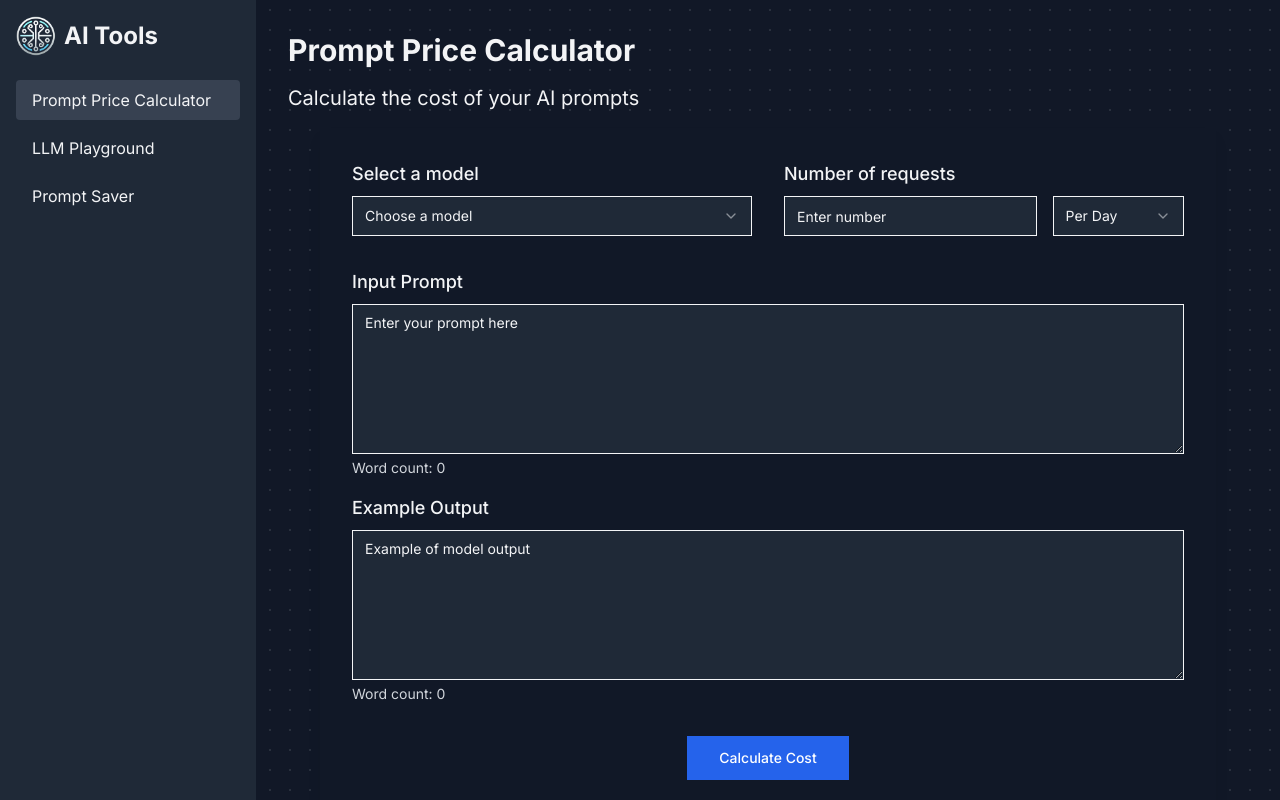
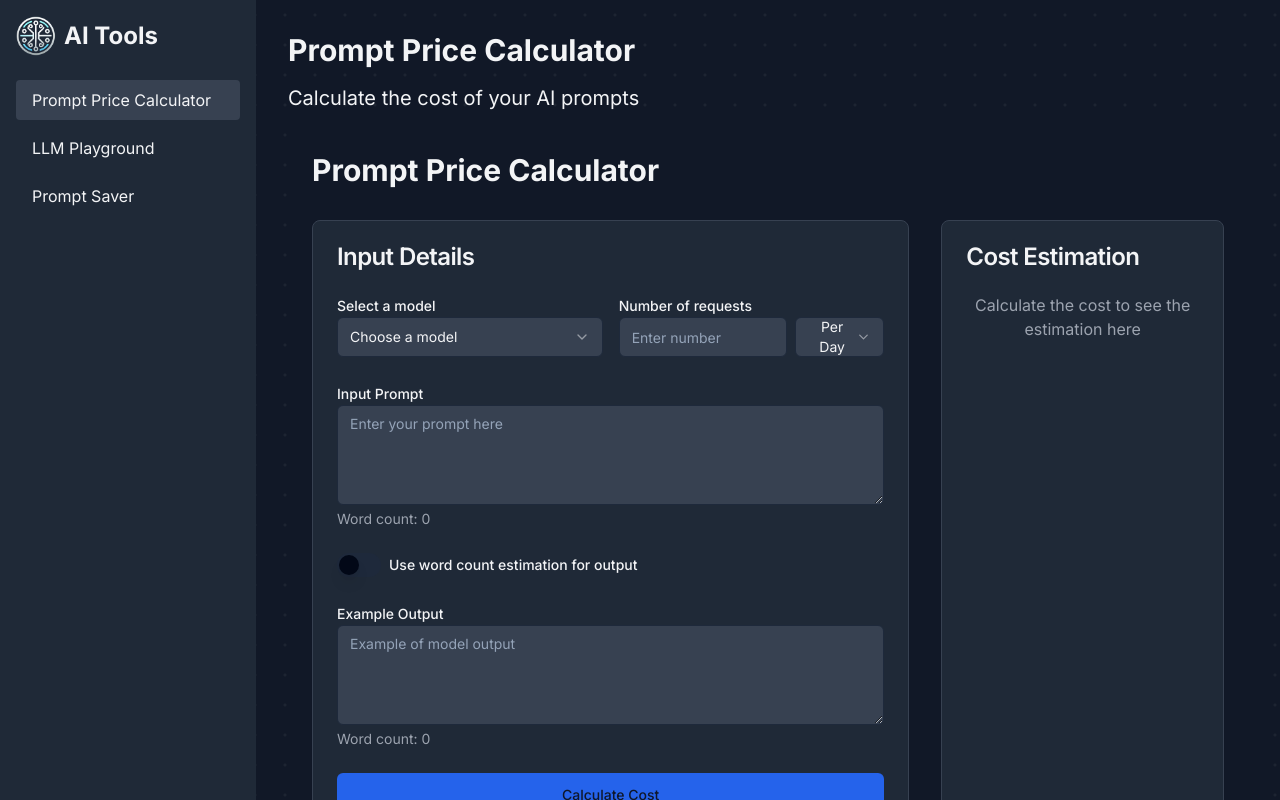
Before and after one commit to hugoromerorico/ai-projects, a Next.js app in the folder front/: page / in a window 1280 px wide. Both pictures are taken after a click on the button "Prompt Price Calculator". Built offline with nearby package versions, Linux system fonts and the light colour scheme.

Commit message:
Improved functionality and toggle mode

```diff
--- a/front/app/globals.css
+++ b/front/app/globals.css
@@ -6,6 +6,7 @@
   --foreground-rgb: 255, 255, 255;
   --background-start-rgb: 0, 0, 0;
   --background-end-rgb: 0, 0, 0;
+  --border-radius: 0.5rem;
 }
 
 body {
@@ -19,6 +20,31 @@
 }
 
 .bg-dotted-pattern {
-  background-image: radial-gradient(rgba(255, 255, 255, 0.1) 1px, transparent 1px);
-  background-size: 20px 20px;
+  background-image: radial-gradient(rgba(255, 255, 255, 0.05) 1px, transparent 2px);
+  background-size: 30px 30px;
 }
+
+@layer base {
+  :root {
+    --background: 222.2 84% 4.9%;
+    --foreground: 210 40% 98%;
+    --card: 222.2 84% 4.9%;
+    --card-foreground: 210 40% 98%;
+    --popover: 222.2 84% 4.9%;
+    --popover-foreground: 210 40% 98%;
+    --primary: 217.2 91.2% 59.8%;
+    --primary-foreground: 222.2 47.4% 11.2%;
+    --secondary: 217.2 32.6% 17.5%;
+    --secondary-foreground: 210 40% 98%;
+    --muted: 217.2 32.6% 17.5%;
+    --muted-foreground: 215 20.2% 65.1%;
+    --accent: 217.2 32.6% 17.5%;
+    --accent-foreground: 210 40% 98%;
+    --destructive: 0 62.8% 30.6%;
+    --destructive-foreground: 210 40% 98%;
+    --border: 217.2 32.6% 17.5%;
+    --input: 217.2 32.6% 17.5%;
+    --ring: 224.3 76.3% 48%;
+    --radius: 0.5rem;
+  }
+}
--- a/front/components/tools/PromptPriceCalculator.tsx
+++ b/front/components/tools/PromptPriceCalculator.tsx
@@ -4,8 +4,10 @@
 import { Label } from '@/components/ui/label'
 import { Select, SelectContent, SelectGroup, SelectItem, SelectLabel, SelectTrigger, SelectValue } from '@/components/ui/select'
 import { Textarea } from '@/components/ui/textarea'
+import { Switch } from '@/components/ui/switch'
 import { Search, Info } from 'lucide-react'
 import { Tooltip, TooltipContent, TooltipProvider, TooltipTrigger } from '@/components/ui/tooltip'
+import { Card, CardContent, CardHeader, CardTitle, CardFooter } from '@/components/ui/card'
 
 const modelFamilies = [
   {
@@ -34,6 +36,8 @@
   const [costTimeFrame, setCostTimeFrame] = useState('request')
   const [searchTerm, setSearchTerm] = useState('')
   const [explanation, setExplanation] = useState('')
+  const [useEstimation, setUseEstimation] = useState(false)
+  const [estimatedOutputWords, setEstimatedOutputWords] = useState('')
 
   const handleInputChange = (e: React.ChangeEvent<HTMLTextAreaElement>) => {
     setInputText(e.target.value)
@@ -55,7 +59,7 @@
         body: JSON.stringify({
           model,
           inputWordCount,
-          outputWordCount,
+          outputWordCount: useEstimation ? parseInt(estimatedOutputWords) : outputWordCount,
           requestCount: parseInt(requestCount),
           timeFrame
         }),
@@ -76,31 +80,37 @@
   })).filter(family => family.models.length > 0)
 
   return (
-    <div className="space-y-8 max-w-4xl mx-auto bg-gray-900 p-8 rounded-lg shadow-lg">
-      <div className="grid grid-cols-1 md:grid-cols-2 gap-8">
+    <div className="w-full min-h-screen bg-gray-900 text-gray-100 p-6">
+      <div className="max-w-7xl mx-auto">
+        <h2 className="text-3xl font-bold mb-8">Prompt Price Calculator</h2>
+        <div className="grid grid-cols-1 lg:grid-cols-3 gap-8">
+          <Card className="lg:col-span-2 bg-gray-800 border-gray-700 rounded-lg">
+            <CardHeader>
+              <CardTitle>Input Details</CardTitle>
+            </CardHeader>
+            <CardContent className="space-y-6">
+              <div className="grid grid-cols-1 sm:grid-cols-2 gap-4">
                 <div>
-          <Label htmlFor="model-select" className="block text-lg font-medium text-gray-100 mb-2">
-            Select a model
-          </Label>
+                  <Label htmlFor="model-select" className="mb-2">Select a model</Label>
                   <Select value={model} onValueChange={setModel}>
-            <SelectTrigger id="model-select" className="w-full bg-gray-800 text-gray-100">
+                    <SelectTrigger id="model-select" className="w-full bg-gray-700 rounded-md">
                       <SelectValue placeholder="Choose a model" />
                     </SelectTrigger>
-            <SelectContent className="bg-gray-800 text-gray-100">
-              <div className="flex items-center px-2 sticky top-0 bg-gray-800">
+                    <SelectContent className="bg-gray-700 rounded-md">
+                      <div className="flex items-center px-2 sticky top-0 bg-gray-700">
                         <Search className="mr-2 h-4 w-4 shrink-0 opacity-50" />
                         <Input
                           placeholder="Search models..."
-                  className="h-8 w-full bg-transparent border-none focus:ring-0 text-gray-100"
+                          className="h-8 w-full bg-transparent border-none focus:ring-0"
                           value={searchTerm}
                           onChange={(e) => setSearchTerm(e.target.value)}
                         />
                       </div>
                       {filteredModels.map((family) => (
                         <SelectGroup key={family.name}>
-                  <SelectLabel className="text-gray-300">{family.name}</SelectLabel>
+                          <SelectLabel className="text-gray-400">{family.name}</SelectLabel>
                           {family.models.map((model) => (
-                    <SelectItem key={model} value={model} className="text-gray-100">{model}</SelectItem>
+                            <SelectItem key={model} value={model}>{model}</SelectItem>
                           ))}
                         </SelectGroup>
                       ))}
@@ -108,23 +118,21 @@
                   </Select>
                 </div>
                 <div>
-          <Label htmlFor="request-count" className="block text-lg font-medium text-gray-100 mb-2">
-            Number of requests
-          </Label>
-          <div className="flex space-x-4">
+                  <Label htmlFor="request-count" className="mb-2">Number of requests</Label>
+                  <div className="flex space-x-2">
                     <Input
                       id="request-count"
                       type="number"
                       placeholder="Enter number"
                       value={requestCount}
                       onChange={(e) => setRequestCount(e.target.value)}
-              className="flex-grow bg-gray-800 text-gray-100"
+                      className="flex-grow bg-gray-700 rounded-md"
                     />
                     <Select value={timeFrame} onValueChange={setTimeFrame}>
-              <SelectTrigger className="w-1/2 bg-gray-800 text-gray-100">
+                      <SelectTrigger className="w-1/2 bg-gray-700 rounded-md">
                         <SelectValue placeholder="Time frame" />
                       </SelectTrigger>
-              <SelectContent className="bg-gray-800 text-gray-100">
+                      <SelectContent className="bg-gray-700 rounded-md">
                         <SelectItem value="day">Per Day</SelectItem>
                         <SelectItem value="week">Per Week</SelectItem>
                         <SelectItem value="month">Per Month</SelectItem>
@@ -133,47 +141,66 @@
                   </div>
                 </div>
               </div>
-
-      <div className="space-y-4">
               <div>
-          <Label htmlFor="input-prompt" className="block text-lg font-medium text-gray-100 mb-2">
-            Input Prompt
-          </Label>
+                <Label htmlFor="input-prompt" className="mb-2">Input Prompt</Label>
                 <Textarea
                   id="input-prompt"
                   placeholder="Enter your prompt here"
                   value={inputText}
                   onChange={handleInputChange}
-            className="min-h-[150px] bg-gray-800 text-gray-100"
+                  className="min-h-[100px] bg-gray-700 rounded-md"
                 />
-          <p className="text-sm text-gray-300 mt-1">Word count: {inputWordCount}</p>
+                <p className="text-sm text-gray-400 mt-1">Word count: {inputWordCount}</p>
               </div>
+              <div className="flex items-center space-x-2">
+                <Switch
+                  checked={useEstimation}
+                  onCheckedChange={setUseEstimation}
+                  id="use-estimation"
+                />
+                <Label htmlFor="use-estimation">Use word count estimation for output</Label>
+              </div>
+              {useEstimation ? (
                 <div>
-          <Label htmlFor="output-example" className="block text-lg font-medium text-gray-100 mb-2">
-            Example Output
-          </Label>
+                  <Label htmlFor="estimated-output" className="mb-2">Estimated Output Word Count</Label>
+                  <Input
+                    id="estimated-output"
+                    type="number"
+                    placeholder="Enter estimated word count"
+                    value={estimatedOutputWords}
+                    onChange={(e) => setEstimatedOutputWords(e.target.value)}
+                    className="w-full bg-gray-700 rounded-md"
+                  />
+                </div>
+              ) : (
+                <div>
+                  <Label htmlFor="output-example" className="mb-2">Example Output</Label>
                   <Textarea
                     id="output-example"
                     placeholder="Example of model output"
                     value={outputText}
                     onChange={handleOutputChange}
-            className="min-h-[150px] bg-gray-800 text-gray-100"
+                    className="min-h-[100px] bg-gray-700 rounded-md"
                   />
-          <p className="text-sm text-gray-300 mt-1">Word count: {outputWordCount}</p>
+                  <p className="text-sm text-gray-400 mt-1">Word count: {outputWordCount}</p>
                 </div>
-      </div>
-
-      <div className="flex justify-center">
-        <Button onClick={handleCalculate} size="lg" className="px-8 bg-blue-600 hover:bg-blue-700 text-white">
+              )}
+            </CardContent>
+            <CardFooter>
+              <Button onClick={handleCalculate} size="lg" className="w-full bg-blue-600 hover:bg-blue-700 rounded-md">
                 Calculate Cost
               </Button>
-      </div>
-
-      {cost !== null && (
-        <div className="bg-gray-800 p-6 rounded-lg shadow-lg">
-          <h3 className="text-xl font-bold mb-4 text-gray-100">Cost Estimation</h3>
+            </CardFooter>
+          </Card>
+          <Card className="bg-gray-800 border-gray-700 rounded-lg">
+            <CardHeader>
+              <CardTitle>Cost Estimation</CardTitle>
+            </CardHeader>
+            <CardContent>
+              {cost !== null ? (
+                <>
                   <div className="flex items-center space-x-2 mb-4">
-            <p className="text-2xl font-semibold text-green-400">
+                    <p className="text-3xl font-semibold text-green-400">
                       ${cost.toFixed(4)}
                     </p>
                     <span className="text-gray-300">per {costTimeFrame}</span>
@@ -182,25 +209,31 @@
                         <TooltipTrigger>
                           <Info className="h-5 w-5 text-gray-400" />
                         </TooltipTrigger>
-                <TooltipContent className="bg-gray-700 text-gray-100">
+                        <TooltipContent className="bg-gray-700 max-w-md rounded-md">
                           <p>{explanation}</p>
                         </TooltipContent>
                       </Tooltip>
                     </TooltipProvider>
                   </div>
                   <Select value={costTimeFrame} onValueChange={setCostTimeFrame}>
-            <SelectTrigger className="w-full max-w-xs bg-gray-700 text-gray-100">
+                    <SelectTrigger className="w-full bg-gray-700 rounded-md">
                       <SelectValue placeholder="Select cost time frame" />
                     </SelectTrigger>
-            <SelectContent className="bg-gray-700 text-gray-100">
+                    <SelectContent className="bg-gray-700 rounded-md">
                       <SelectItem value="request">Per Request</SelectItem>
                       <SelectItem value="day">Per Day</SelectItem>
                       <SelectItem value="month">Per Month</SelectItem>
                       <SelectItem value="year">Per Year</SelectItem>
                     </SelectContent>
                   </Select>
+                </>
+              ) : (
+                <p className="text-gray-400 text-center">Calculate the cost to see the estimation here</p>
+              )}
+            </CardContent>
+          </Card>
         </div>
-      )}
+      </div>
     </div>
   )
 }
--- /dev/null
+++ b/front/components/ui/card.tsx
@@ -0,0 +1,78 @@
+import * as React from "react"
+import { cn } from "@/lib/utils"
+
+const Card = React.forwardRef<
+  HTMLDivElement,
+  React.HTMLAttributes<HTMLDivElement>
+>(({ className, ...props }, ref) => (
+  <div
+    ref={ref}
+    className={cn(
+      "rounded-lg border border-gray-700 bg-gray-800 text-gray-100 shadow-sm",
+      className
+    )}
+    {...props}
+  />
+))
+Card.displayName = "Card"
+
+const CardHeader = React.forwardRef<
+  HTMLDivElement,
+  React.HTMLAttributes<HTMLDivElement>
+>(({ className, ...props }, ref) => (
+  <div
+    ref={ref}
+    className={cn("flex flex-col space-y-1.5 p-6", className)}
+    {...props}
+  />
+))
+CardHeader.displayName = "CardHeader"
+
+const CardTitle = React.forwardRef<
+  HTMLParagraphElement,
+  React.HTMLAttributes<HTMLHeadingElement>
+>(({ className, ...props }, ref) => (
+  <h3
+    ref={ref}
+    className={cn(
+      "text-2xl font-semibold leading-none tracking-tight",
+      className
+    )}
+    {...props}
+  />
+))
+CardTitle.displayName = "CardTitle"
+
+const CardDescription = React.forwardRef<
+  HTMLParagraphElement,
+  React.HTMLAttributes<HTMLParagraphElement>
+>(({ className, ...props }, ref) => (
+  <p
+    ref={ref}
+    className={cn("text-sm text-gray-400", className)}
+    {...props}
+  />
+))
+CardDescription.displayName = "CardDescription"
+
+const CardContent = React.forwardRef<
+  HTMLDivElement,
+  React.HTMLAttributes<HTMLDivElement>
+>(({ className, ...props }, ref) => (
+  <div ref={ref} className={cn("p-6 pt-0", className)} {...props} />
+))
+CardContent.displayName = "CardContent"
+
+const CardFooter = React.forwardRef<
+  HTMLDivElement,
+  React.HTMLAttributes<HTMLDivElement>
+>(({ className, ...props }, ref) => (
+  <div
+    ref={ref}
+    className={cn("flex items-center p-6 pt-0", className)}
+    {...props}
+  />
+))
+CardFooter.displayName = "CardFooter"
+
+export { Card, CardHeader, CardFooter, CardTitle, CardDescription, CardContent }
--- /dev/null
+++ b/front/components/ui/switch.tsx
@@ -0,0 +1,29 @@
+"use client"
+
+import * as React from "react"
+import * as SwitchPrimitives from "@radix-ui/react-switch"
+
+import { cn } from "@/lib/utils"
+
+const Switch = React.forwardRef<
+  React.ElementRef<typeof SwitchPrimitives.Root>,
+  React.ComponentPropsWithoutRef<typeof SwitchPrimitives.Root>
+>(({ className, ...props }, ref) => (
+  <SwitchPrimitives.Root
+    className={cn(
+      "peer inline-flex h-[24px] w-[44px] shrink-0 cursor-pointer items-center rounded-full border-2 border-transparent transition-colors focus-visible:outline-none focus-visible:ring-2 focus-visible:ring-ring focus-visible:ring-offset-2 focus-visible:ring-offset-background disabled:cursor-not-allowed disabled:opacity-50 data-[state=checked]:bg-primary data-[state=unchecked]:bg-input",
+      className
+    )}
+    {...props}
+    ref={ref}
+  >
+    <SwitchPrimitives.Thumb
+      className={cn(
+        "pointer-events-none block h-5 w-5 rounded-full bg-background shadow-lg ring-0 transition-transform data-[state=checked]:translate-x-5 data-[state=unchecked]:translate-x-0"
+      )}
+    />
+  </SwitchPrimitives.Root>
+))
+Switch.displayName = SwitchPrimitives.Root.displayName
+
+export { Switch }
--- a/front/package.json
+++ b/front/package.json
@@ -12,6 +12,7 @@
     "@radix-ui/react-label": "^2.1.0",
     "@radix-ui/react-select": "^2.1.2",
     "@radix-ui/react-slot": "^1.1.0",
+    "@radix-ui/react-switch": "^1.1.1",
     "@radix-ui/react-tooltip": "^1.1.3",
     "class-variance-authority": "^0.7.0",
     "clsx": "^2.1.1",
```
Also changed, not shown: 1 other file (tests, documents, lock files or other folders). Lines whose indentation alone changed are shown as unchanged.
